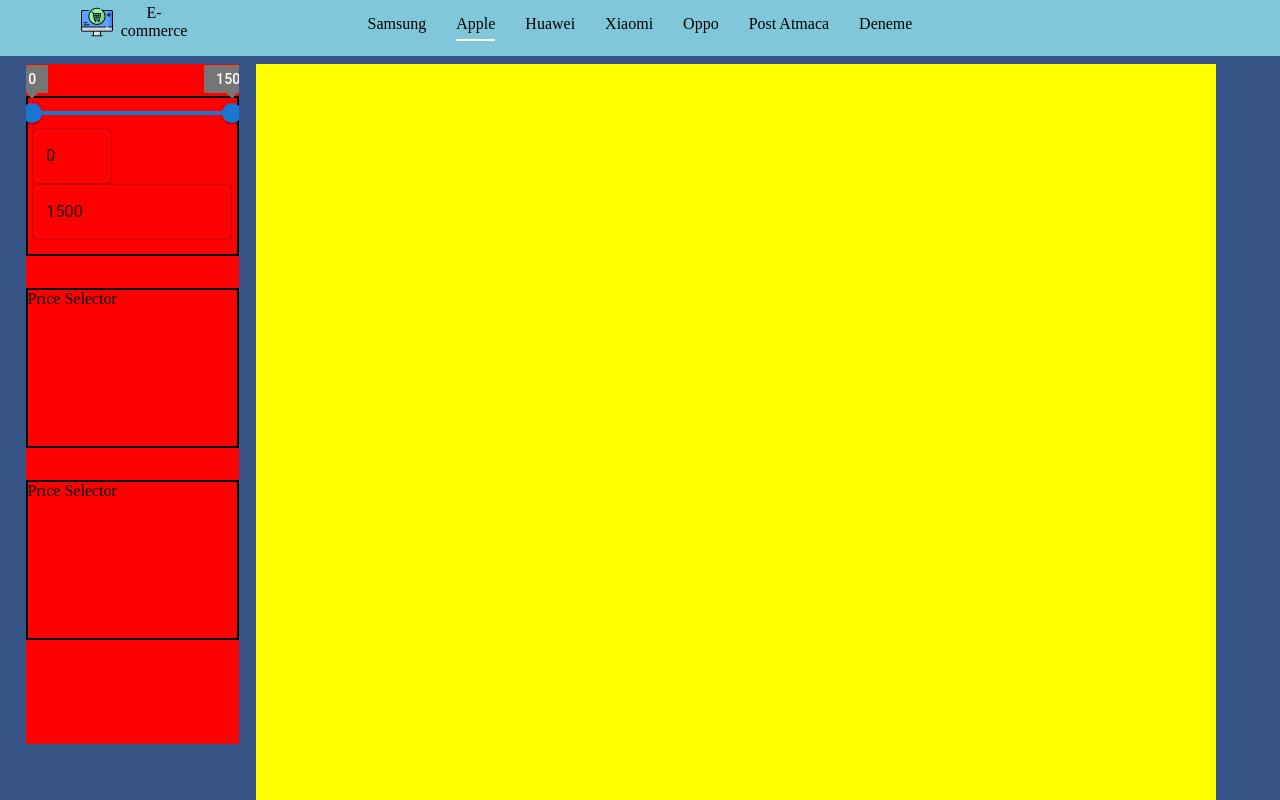
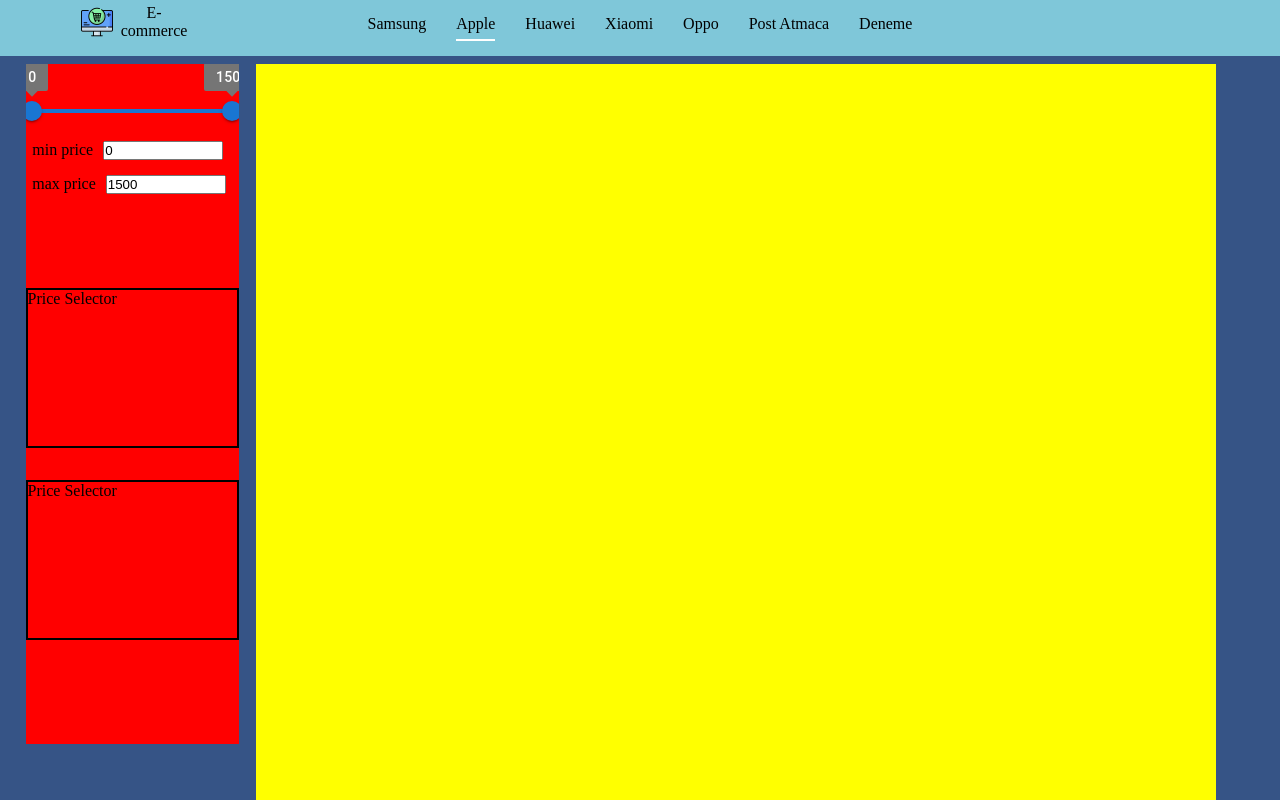
Before and after one commit to MuratOzte/Fullstack-E-Commerce-Website, a Next.js app: page /apple in a window 1280 px wide. Shown: the top 800 px of the page. Built offline with nearby package versions, Linux system fonts and the light colour scheme.

Commit message:
Refactor filter grid and price slider components

```diff
--- a/src/app/[category]/page.tsx
+++ b/src/app/[category]/page.tsx
@@ -81,7 +81,6 @@ const filterGridStyles: React.CSSProperties = {
     width: '20%',
     height: '85%',
     transition: 'all 0.3s ease',
-    overflowY: 'scroll',
     marginTop: '5%',
     marginLeft: '2%',
     position: 'fixed',
--- /dev/null
+++ b/src/components/product/PriceSliderInput.tsx
@@ -0,0 +1,39 @@
+interface Props {
+    title: string;
+    onChange: (e: React.ChangeEvent<HTMLInputElement>) => void;
+    value: number;
+    bigValue: number;
+    smallValue: number;
+}
+
+const PriceSliderInput: React.FC<Props> = ({
+    title,
+    onChange,
+    value,
+    bigValue,
+    smallValue,
+}) => {
+    return (
+        <div
+            style={{
+                display: 'flex',
+                gap: '10px',
+                alignItems: 'center',
+                marginTop: '15px',
+            }}
+        >
+            <p>{title}</p>
+            <input
+                type="number"
+                min="0"
+                max="1500"
+                step="50"
+                onChange={onChange}
+                value={smallValue === value ? smallValue : bigValue}
+                style={{ width: '60%' }}
+            />
+        </div>
+    );
+};
+
+export default PriceSliderInput;
--- a/src/components/product/filter.tsx
+++ b/src/components/product/filter.tsx
@@ -1,20 +1,12 @@
-import { useState } from 'react';
 import RangeSlider from './priceSlider';
 
 export default function Filter() {
-    const [scrollTop, setScrollTop] = useState(0);
-
-    const handleScroll = (event: React.UIEvent<HTMLDivElement>) => {
-        setScrollTop(event.currentTarget.scrollTop);
-    };
-
     return (
         <div style={{ overflow: 'hidden' }}>
             <div
                 style={{
                     marginTop: '15%',
                     height: '20vh',
-                    border: '2px solid black',
                     display: 'flex',
                     justifyContent: 'center',
                 }}
--- a/src/components/product/priceSlider.tsx
+++ b/src/components/product/priceSlider.tsx
@@ -1,6 +1,7 @@
 import { TextField } from '@mui/material';
 import Slider from '@mui/material/Slider';
 import * as React from 'react';
+import PriceSliderInput from './PriceSliderInput';
 
 function valuetext(value: number) {
     return `${value}$`;
@@ -34,7 +35,14 @@ export default function MinimumDistanceSlider() {
     };
 
     return (
-        <div style={{ display: 'flex', flexDirection: 'column' }}>
+        <>
+            <div
+                style={{
+                    display: 'flex',
+                    flexDirection: 'column',
+                    textAlign: 'center',
+                }}
+            >
                 <Slider
                     sx={{ width: 200 }}
                     value={value1}
@@ -46,31 +54,21 @@ export default function MinimumDistanceSlider() {
                     max={1500}
                     step={50}
                 />
-
-            <TextField
+                <PriceSliderInput
+                    title="min price"
                     value={value1[0]}
-                sx={{ width: '40%' }}
                     onChange={(e) => setValue1([+e.target.value, value1[1]])}
-                inputProps={{
-                    step: 50,
-                    min: 0,
-                    max: 1500,
-                    type: 'number',
-                    'aria-labelledby': 'input-slider',
-                }}
+                    bigValue={value1[1]}
+                    smallValue={value1[0]}
                 />
-            <TextField
+                <PriceSliderInput
+                    title="max price"
                     value={value1[1]}
                     onChange={(e) => setValue1([value1[0], +e.target.value])}
-                aria-label="Minimum distance"
-                inputProps={{
-                    step: 50,
-                    min: 0,
-                    max: 1500,
-                    type: 'number',
-                    'aria-labelledby': 'input-slider',
-                }}
+                    bigValue={value1[1]}
+                    smallValue={value1[0]}
                 />
             </div>
+        </>
     );
 }
```
Lines whose indentation alone changed are shown as unchanged.
